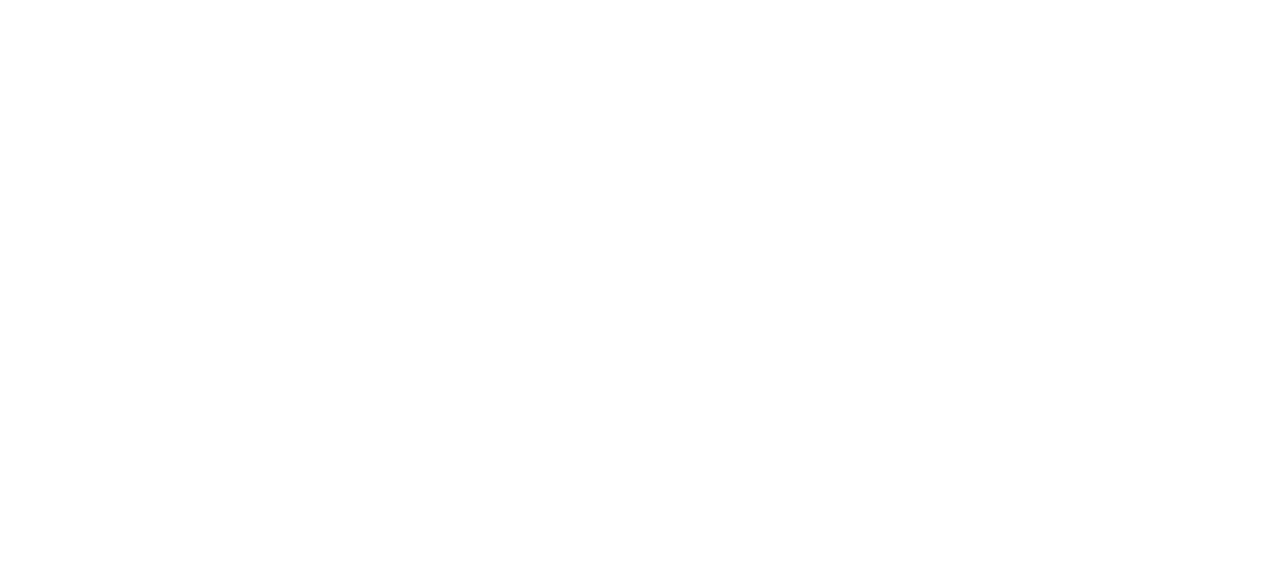
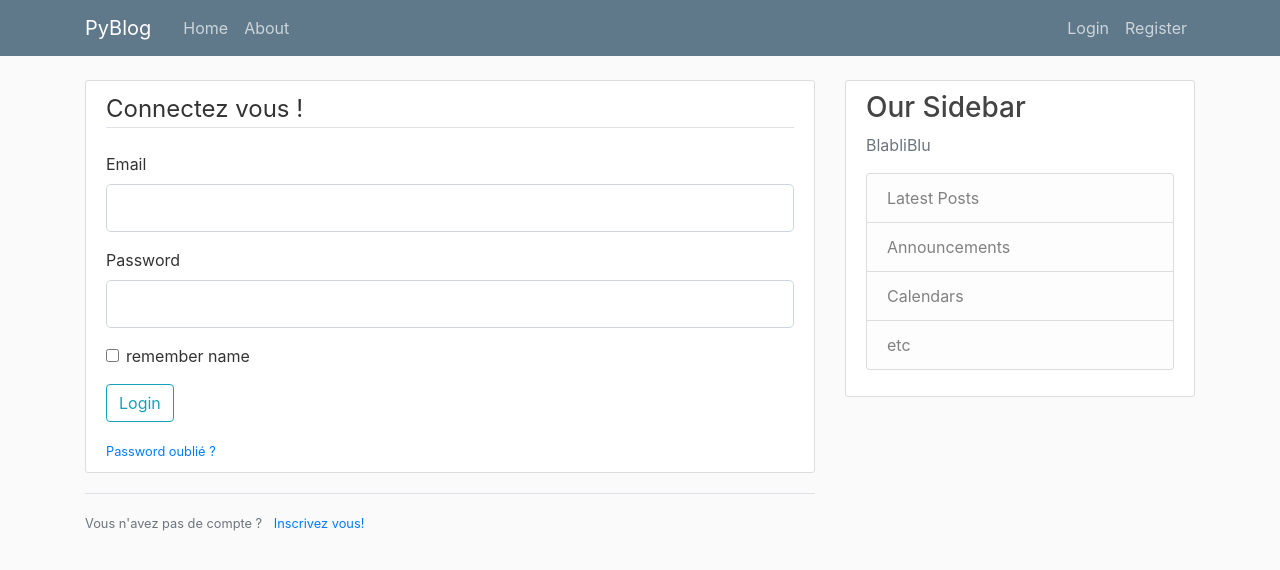
Before and after one commit to OnerBerk/PyBlog, a Flask app: page /login in a window 1280 px wide. Before the commit the part shown is empty. Shown: the top 570 px of the page. Run offline with Flask 2, Linux system fonts and the light colour scheme; some libraries are stand-ins or nearby versions.

Commit message:
ADD login et register brut

```diff
--- a/PyBlog.py
+++ b/PyBlog.py
@@ -23,7 +23,7 @@ posts =[
 
 @app.route('/')
 @app.route('/home')
-def hello():
+def home():
     return render_template('home.html', posts=posts)
 
 @app.route('/about')
@@ -35,13 +35,19 @@ def registration():
     form = RegistrationForm()
     if form.validate_on_submit():
         flash(f'Le compte de {form.username.data} est crée ! ', 'success')
-        # return redirect(url_for(''))
+        return redirect(url_for('home'))
     return render_template('register.html', title='Register', form=form)
 
-@app.route('/login')
+@app.route('/login', methods=['GET', 'POST'])
 def login():
     form = LoginForm()
+    if form.validate_on_submit():
+        if form.email.data == 'admin@blog.com' and form.password.data == 'password':
+            flash('vous etes connecté', 'success')
+            return redirect(url_for('home'))
+        else:
+            flash('non connecté. Veuillez verifié votre mail et password', 'danger')
     return render_template('login.html', title='Login', form=form)
 
 if __name__ == "__main__":
-    app.run()
+    app.run(debug=True)
--- a/templates/layout.html
+++ b/templates/layout.html
@@ -27,13 +27,13 @@
                 </button>
                 <div class="collapse navbar-collapse" id="navbarToggle">
                 <div class="navbar-nav mr-auto">
-                    <a class="nav-item nav-link" href="/">Home</a>
-                    <a class="nav-item nav-link" href="/about">About</a>
+                    <a class="nav-item nav-link" href="{{ url_for('home') }} ">Home</a>
+                    <a class="nav-item nav-link" href="{{ url_for('about') }}">About</a>
                 </div>
                 <!-- Navbar Right Side -->
                 <div class="navbar-nav">
-                    <a class="nav-item nav-link" href="/login">Login</a>
-                    <a class="nav-item nav-link" href="/registration">Register</a>
+                    <a class="nav-item nav-link" href="{{ url_for('login') }}">Login</a>
+                    <a class="nav-item nav-link" href="{{ url_for('registration') }}">Register</a>
                 </div>
                 </div>
             </div>
--- a/templates/login.html
+++ b/templates/login.html
@@ -0,0 +1,43 @@
+    {% extends "layout.html" %}
+    {% block content %}
+    <div class="content-section">
+        <form method="POST" action="">
+            {{ form.hidden_tag() }}
+            <fieldset class="form-group">
+                <legend class="border-bottom mb-4">  Connectez vous ! </legend>
+                <div class="form-group">
+                    {{ form.email.label(class="form-control-label") }}
+                    {{ form.email(class="form-control form-control-lg") }}
+                </div>
+                <div class="form-group">
+                    {{ form.password.label(class="form-control-label") }}
+                    {% if form.password.errors %}
+                    {{ form.password(class="form-control form-control-lg is invalid") }}
+                    <div class="invalid-feedback">
+                        {% for error in form.password.errors %}
+                        <span>{{ error }}</span>
+                        {% endfor %}
+                    </div>
+                    {% else %}
+                        {{ form.password(class="form-control form-control-lg") }}
+                    {% endif %}
+                </div>
+                <div class="form-check">
+                        {{ form.remember(class="form-check-input") }}
+                        {{ form.remember.label(class="form-check-label") }}
+                </div>
+            </fieldset>
+            <div class="form-group">
+                {{ form.submit(class="btn btn-outline-info")}}
+            </div>
+            <small>
+                <a href="#"> Password oublié ?</a>
+            </small>
+        </form>
+        </div>
+            <div class="border-top pt-3">
+                <small class="text-muted">
+                    Vous n'avez pas de compte ?<a class="ml-2" href=" {{ url_for('registration') }} "> Inscrivez vous! </a>
+                </small>
+            </div>
+    {% endblock content %}
--- a/templates/register.html
+++ b/templates/register.html
@@ -57,8 +57,6 @@
     <div class="border-top pt-3">
         <small class="text-muted">
             Vous avez deja un Compte ?<a class="ml-2" href=" {{ url_for('login') }} "> Connectez vous! </a>
-
         </small>
-
     </div>
     {% endblock content %}
```
